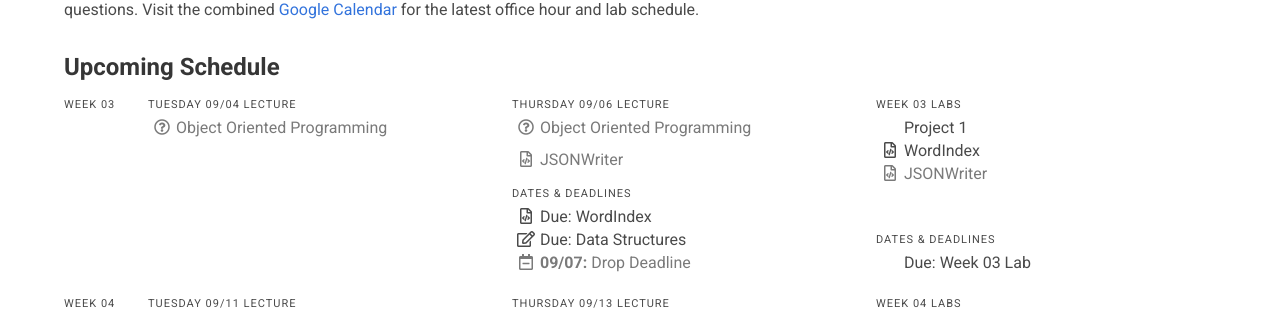
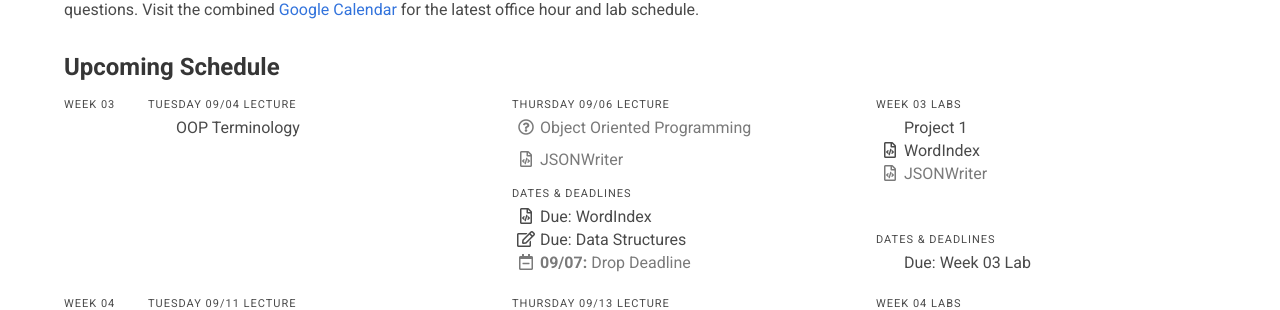
Before and after one commit to usf-cs212-fall2018/usf-cs212-fall2018.github.io, a Jekyll site: the page built from index.html, in a window 1280 px wide. Shown: the part 371-681 px from the top of the page. Built offline with Jekyll 4.4.1, drawn with Linux system fonts in a browser that asks for light colours; nearby versions of some CDN libraries.

Commit message:
Adding OOP slides.

```diff
--- a/_data/schedule.yml
+++ b/_data/schedule.yml
@@ -114,10 +114,9 @@
   lectures:
     - date: 2018-09-04
       resources:
-      - text: 'Object Oriented Programming'
-        link: false
-        icon: 'far fa-question-circle'
-        type: 'grey'
+      - text: 'OOP Terminology'
+        link: 'https://drive.google.com/open?id=0BxYofk0iB_upZmY5OFpfZXl3ZVU'
+        icon: 'far fa-chalkboard-teacher'
     - date: 2018-09-06
       resources:
       - text: 'Object Oriented Programming'
```
